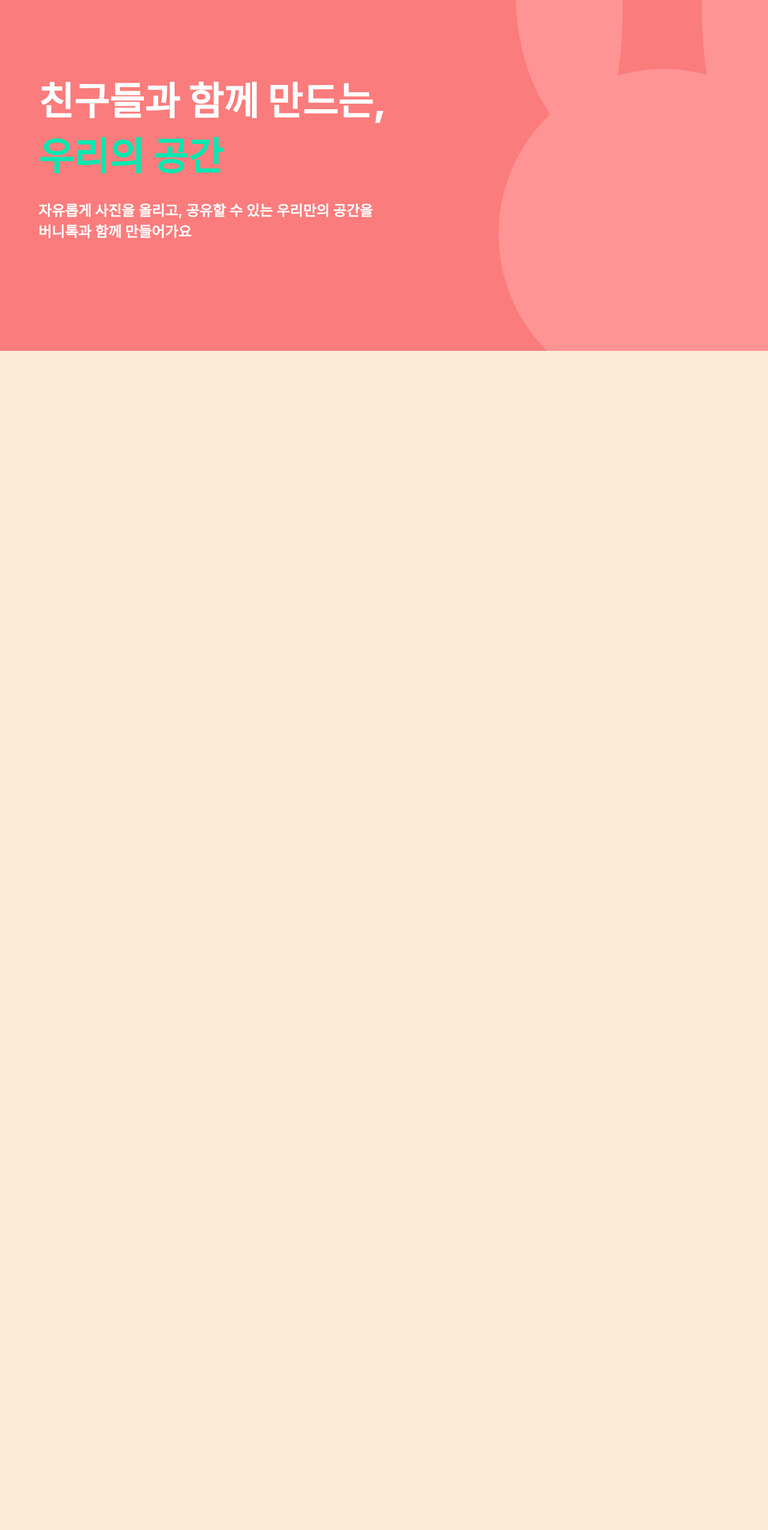
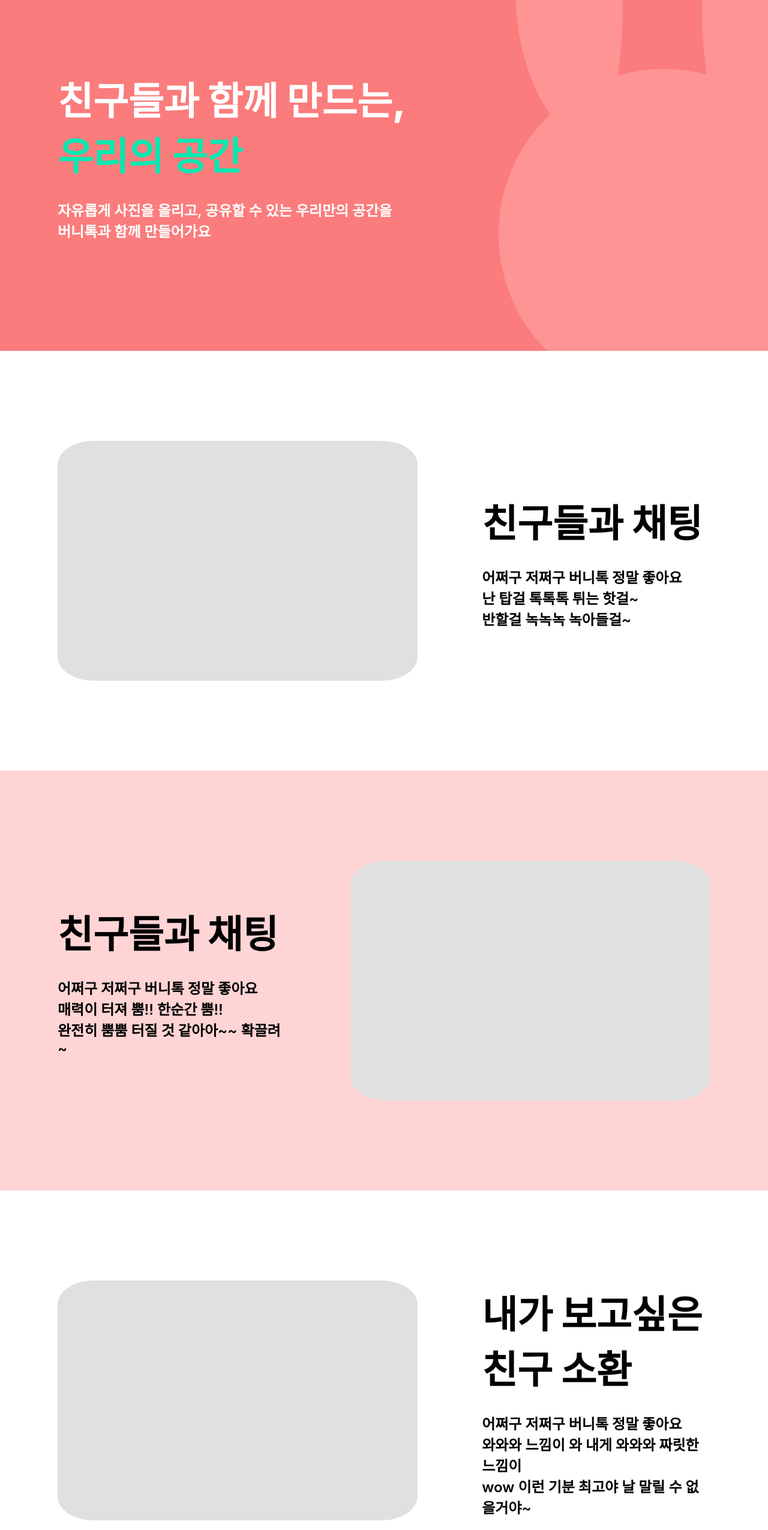
Before and after one commit to Bunny-pit/bunny-pit, a React (Create React App) app in the folder CLIENT/: page / in a window 1280 px wide. Shown: the part 215-2766 px from the top of the page at 60% size. Before the commit the page ends 800 px from the top, so only its background shows below. Built offline with nearby package versions, Linux system fonts and the light colour scheme.

Commit message:
feat : home page 구조 작업 완료

```diff
--- a/CLIENT/src/App.css
+++ b/CLIENT/src/App.css
@@ -4,5 +4,13 @@
 }
 
 body {
-  background-color: antiquewhite;
 }
+
+h2 {
+  font-size: 64px;
+  font-weight: 800;
+}
+p {
+  font-size: 24px;
+  font-weight: 600;
+}
--- a/CLIENT/src/home_page.jsx
+++ b/CLIENT/src/home_page.jsx
@@ -4,6 +4,7 @@ import { Link } from "react-router-dom";
 
 export function HomePage() {
   return (
+    <>
       <div className={home_style.container}>
         <header className={home_style.header}>
           <div className={home_style.header_container}>
@@ -29,7 +30,7 @@ export function HomePage() {
             </div>
           </div>
         </header>
-      <section className={home_style.main_container}>
+        <div className={home_style.main_container}>
           <div className={home_style.main_text}>
             <h2>친구들과 함께 만드는,</h2>
             <h2 className={home_style.point_text}>우리의 공간</h2>
@@ -38,7 +39,72 @@ export function HomePage() {
               <br /> 버니톡과 함께 만들어가요
             </p>
           </div>
-      </section>
         </div>
+      </div>
+      <div className={home_style.sec_container}>
+        <div className={home_style.sec_wrapper}>
+          <div className={home_style.sec_image}></div>
+          <div className={home_style.text_wrapper}>
+            <h2>친구들과 채팅</h2>
+            <p>
+              어쩌구 저쩌구 버니톡 정말 좋아요
+              <br />
+              난 탑걸 톡톡톡 튀는 핫걸~
+              <br />
+              반할걸 녹녹녹 녹아들걸~
+            </p>
+          </div>
+        </div>
+      </div>
+      <div
+        className={home_style.sec_container}
+        style={{ backgroundColor: "#ffd4d4" }}
+      >
+        <div className={home_style.sec_wrapper}>
+          <div className={home_style.text_wrapper}>
+            <h2>친구들과 채팅</h2>
+            <p>
+              어쩌구 저쩌구 버니톡 정말 좋아요
+              <br />
+              매력이 터져 뿜!! 한순간 뿜!!
+              <br />
+              완전히 뿜뿜 터질 것 같아아~~ 확끌려~
+            </p>
+          </div>
+          <div className={home_style.sec_image}></div>
+        </div>
+      </div>
+      <div className={home_style.sec_container}>
+        <div className={home_style.sec_wrapper}>
+          <div className={home_style.sec_image}></div>
+          <div className={home_style.text_wrapper}>
+            <h2>
+              내가 보고싶은 <br />
+              친구 소환
+            </h2>
+            <p>
+              어쩌구 저쩌구 버니톡 정말 좋아요
+              <br />
+              와와와 느낌이 와 내게 와와와 짜릿한 느낌이
+              <br />
+              wow 이런 기분 최고야 날 말릴 수 없을거야~
+            </p>
+          </div>
+        </div>
+      </div>
+      <div className={home_style.sec2_container}>
+        <div className={home_style.sec2_wrapper}>
+          <button className={home_style.button}>나만의 공간 만들러 가기</button>
+        </div>
+      </div>
+      <footer>
+        <div className={home_style.footer_wrapper}>
+          <span className={home_style.text}>
+            버니톡 | FE : 이종욱 김종현 | BE : 오창현 이준미 | FULL : 류이서
+            임정훈
+          </span>
+        </div>
+      </footer>
+    </>
   );
 }
--- a/CLIENT/src/home_style.module.css
+++ b/CLIENT/src/home_style.module.css
@@ -12,7 +12,7 @@
   height: 150px;
 }
 .header_container {
-  width: 90%;
+  width: 85%;
   height: 100%;
   margin: 0 auto;
   display: flex;
@@ -53,21 +53,91 @@
 }
 .main_text {
   margin: 0 auto;
-  width: 90%;
+  width: 85%;
 }
-h2,
-p {
+.main_container .main_text h2,
+.main_container .main_text p {
   color: #fff;
 }
-h2 {
-  font-size: 64px;
-  font-weight: 800;
-}
-p {
-  font-size: 24px;
-  font-weight: 600;
+
+.main_container .main_text p {
   margin-top: 30px;
 }
-.point_text {
+.main_container .main_text .point_text {
   color: #06e8b1;
 }
+
+.sec_container {
+  width: 100%;
+  height: 700px;
+  display: flex;
+  align-items: center;
+}
+.sec_container .sec_wrapper {
+  width: 85%;
+  margin: 0 auto;
+  display: flex;
+  flex-direction: row;
+  justify-content: space-between;
+  align-items: center;
+}
+
+.sec_container .sec_wrapper .sec_image {
+  background-color: #e0e0e0;
+  width: 600px;
+  height: 400px;
+  border-radius: 10%;
+}
+.sec_container .sec_wrapper .text_wrapper {
+  width: 35%;
+}
+.sec_container .sec_wrapper .text_wrapper h2 {
+  margin-bottom: 30px;
+}
+.sec_container_background {
+  background-color: #ffd4d4;
+}
+.sec2_container {
+  width: 100%;
+  height: 700px;
+  display: flex;
+  flex-direction: row;
+  align-items: center;
+  background-image: url("../public/assets/main_sec2_back.png");
+  background-position: center;
+  background-repeat: no-repeat;
+  background-size: cover;
+}
+
+.sec2_container .sec2_wrapper {
+  width: 85%;
+  margin: 0 auto;
+  text-align: center;
+}
+.sec2_container .sec2_wrapper .button {
+  font-size: 40px;
+  font-weight: 700;
+  background-color: #fff;
+  border-radius: 20px;
+  padding: 30px 50px;
+  cursor: pointer;
+  color: #cb3434;
+  border: 1px solid #fff;
+}
+footer {
+  width: 100%;
+  background-color: #8e8e8e;
+}
+footer .footer_wrapper {
+  width: 85%;
+  height: 112px;
+  margin: 0 auto;
+  display: flex;
+  align-items: center;
+  justify-content: center;
+}
+
+footer .footer_wrapper .text {
+  color: #fff;
+  font-size: 20px;
+}
```
Also changed, not shown: CLIENT/public/assets/main_sec2_back.png (added). Lines whose indentation alone changed are shown as unchanged.
